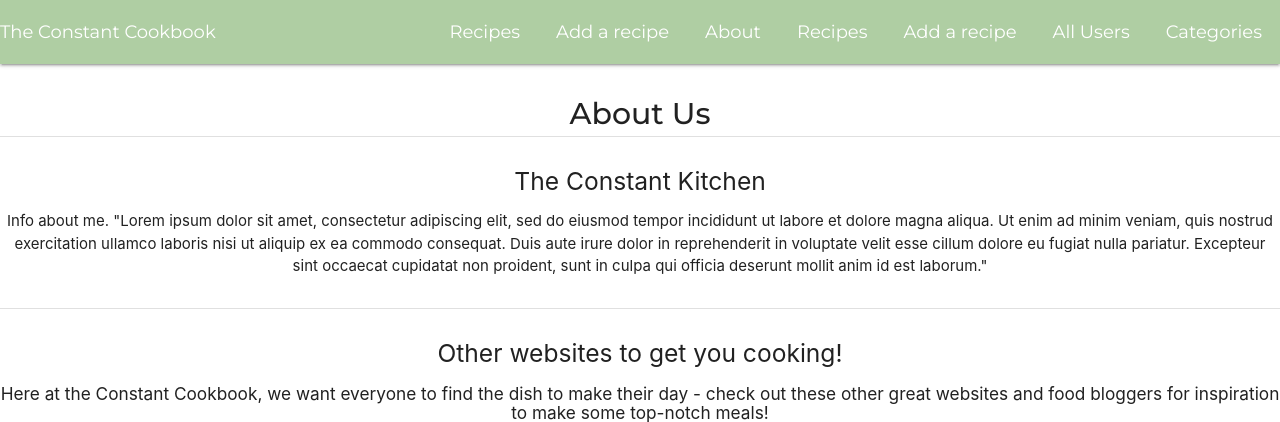
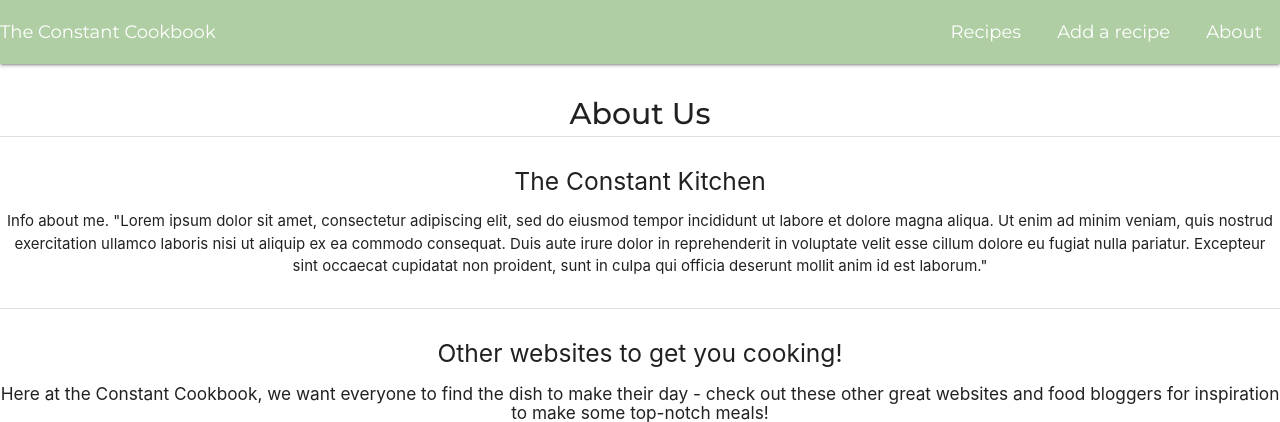
Before and after one commit to MelBiggs/dcd-milestone, a Flask app: page /about in a window 1280 px wide. Shown: the top 422 px of the page. Run offline with Flask 2, Linux system fonts and the light colour scheme; the visitor is signed in with stand-in values (Sample User, id 1); some libraries are stand-ins or nearby versions.

Commit message:
Commented out navbar code until fixed

```diff
--- a/templates/base.html
+++ b/templates/base.html
@@ -33,10 +33,10 @@
                     <li><a href="{{url_for('about')}}">About</a></li>
 
                     <!--  if session.user == session.user('Admin') -->
-                    <li><a href="{{url_for('get_recipes')}}">Recipes</a></li>
+                    <!-- <li><a href="{{url_for('get_recipes')}}">Recipes</a></li>
                     <li><a href="{{url_for('create_recipe')}}">Add a recipe</a></li>
                     <li><a href="{{url_for('get_users')}}">All Users</a></li>
-                    <li><a href="{{url_for('create_category')}}">Categories</a></li>
+                    <li><a href="{{url_for('create_category')}}">Categories</a></li> -->
 
                     {%else%}
                     <li><a href="{{url_for('get_recipes')}}">Recipes</a></li>
```
